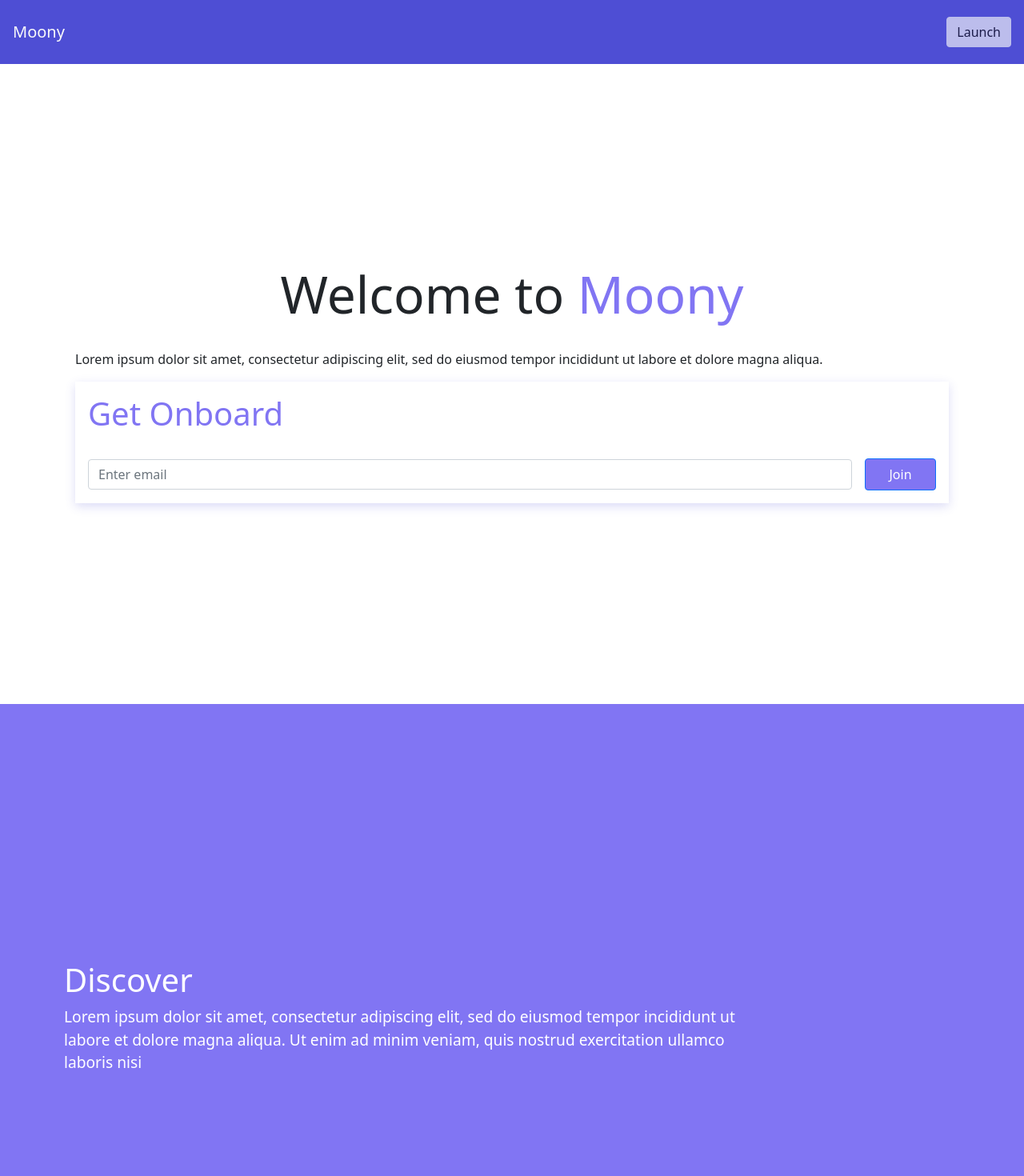
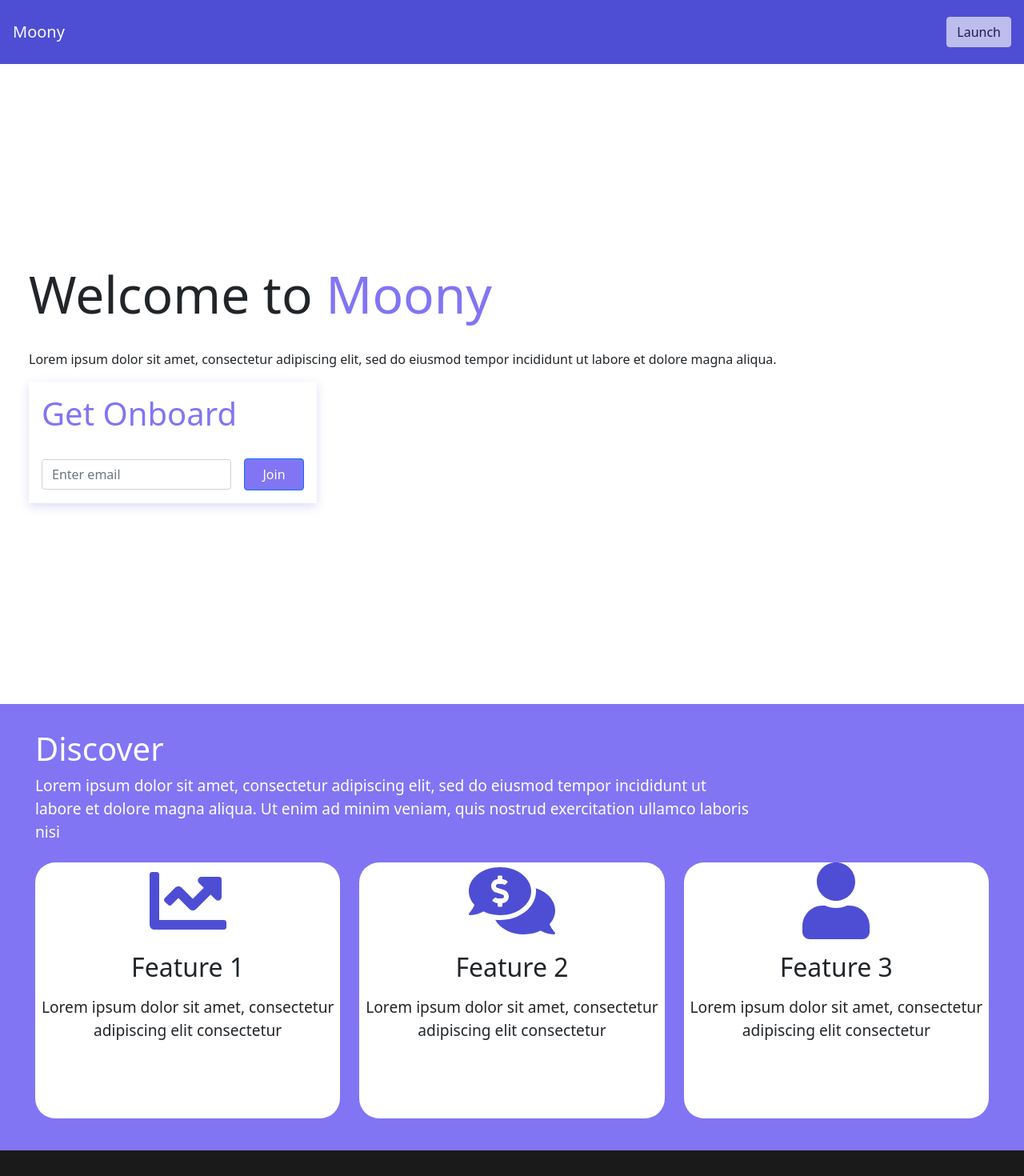
Before and after one commit to dariovp/ja-hackathon, a Next.js app: page / in a window 1280 px wide. Shown: the top 1470 px of the page at 80% size. Built offline with nearby package versions, Linux system fonts and the light colour scheme; no server answers.

Commit message:
Almost there :)

```diff
--- a/components/Commons/card/card.module.css
+++ b/components/Commons/card/card.module.css
@@ -1,16 +1,14 @@
 .main{
-    width: 40rem;
-    height:20rem;
-    border-radius: 5%;
-    padding: 2rem;
-    padding-top: 2rem;
+    width: 100%;
+    height: 20rem;
+    border-radius: 25px;
     font-size: 1.2rem;
     background-color: white;
     display:flex;
     flex-direction: column;
     justify-content: top;
     align-items: center;
-    margin: 2rem;
+
     text-align: center;
 }
 
--- a/components/Section/Intro/Intro.module.css
+++ b/components/Section/Intro/Intro.module.css
@@ -3,7 +3,7 @@
     display: flex;
     justify-content: center;
     align-items: center;
-    height: 100%;
+    height: 100vh;
 }
 
 .title {
@@ -18,7 +18,7 @@
   display: flex;
   justify-content: center;
   flex-direction: column;
-  align-items: center;
+  align-items: flex-start;
 }
 
 .rocketSection {
@@ -101,6 +101,7 @@ font-weight: bold;
 
 .registerStyle{
   width: 100%;
+  max-width: 22.5rem;
   padding: 1rem;
   color:#8175f3ff;
   box-shadow: rgba(78, 78, 212, 0.2) 0px 4px 12px;
--- a/components/Section/Intro/index.jsx
+++ b/components/Section/Intro/index.jsx
@@ -12,7 +12,7 @@ export default function Intro(props) {
 	const [open, setOpen] = useState(false);
 
 	return (
-		<Container className={styles.intro}>
+		<Container fluid className={`${styles.intro}`}>
 			<Row className="justify-content-md-center align-items-md-center w-100 h-100">
 				<div className={styles.description}>
 
--- a/components/Section/WhatIs.jsx/WhatIs.module.css
+++ b/components/Section/WhatIs.jsx/WhatIs.module.css
@@ -2,7 +2,7 @@
   width: 100%;
   height: 100%;
   display: flex;
-  padding: 5rem;
+  padding: 2rem;
   justify-content: center;
   align-items: center;
   flex-direction: column;
--- a/components/Section/WhatIs.jsx/index.jsx
+++ b/components/Section/WhatIs.jsx/index.jsx
@@ -4,6 +4,7 @@ import { motion } from "framer-motion"
 
 
 import { faChartLine, faCommentsDollar,faUser} from '@fortawesome/free-solid-svg-icons';
+import { Col, Container, Row } from 'react-bootstrap';
 
 
 export default function WhatIs () {
@@ -18,14 +19,26 @@ export default function WhatIs () {
 
 	return (
 		<div className={styles.main}>
-			<div className={styles.missionStatement}>
-				<h1>Discover</h1>
-				<p className={styles.description}>Lorem ipsum dolor sit amet, consectetur adipiscing elit, sed do eiusmod tempor incididunt ut labore et dolore magna aliqua. Ut enim ad minim veniam, quis nostrud exercitation ullamco laboris nisi</p>
-			</div>
+
+			<Container fluid>
+				<div className={styles.missionStatement}>
+					<h1>Discover</h1>
+					<p className={styles.description}>Lorem ipsum dolor sit amet, consectetur adipiscing elit, sed do eiusmod tempor incididunt ut labore et dolore magna aliqua. Ut enim ad minim veniam, quis nostrud exercitation ullamco laboris nisi</p>
+				</div>
+				<Row xl={3} lg={3} md={3} sm={1} xs={1}>
+					<Col className="d-flex justify-content-center align-items-center my-2">
+						<Card title = "Feature 1" description={cardText1} icon = {faChartLine} />
+					</Col>
+					<Col className="d-flex justify-content-center align-items-center my-2">
+						<Card title = "Feature 2" description={cardText2} icon = {faCommentsDollar}/>
+					</Col>
+					<Col className="d-flex justify-content-center align-items-center my-2">
+						<Card title = "Feature 3" description={cardText3} icon = {faUser}/>
+					</Col>
+				</Row>
+			</Container>
 			{/* <motion.div initial="false" animate="visible" variants={variants} className = {styles.cardContainer}>
-				<Card title = "Feature 1" description={cardText1} icon = {faChartLine} />
-				<Card title = "Feature 2" description={cardText2} icon = {faCommentsDollar}/>
-				<Card title = "Feature 3" description={cardText3} icon = {faUser}/>
+
 			</motion.div> */}
 		</div>
 	)
--- a/components/Section/index.jsx
+++ b/components/Section/index.jsx
@@ -1,6 +1,6 @@
 import styled from 'styled-components';
 
 export const Section = styled.section`
-	height: 100vh;
+	height: auto;
 	width: 100%;
 `;
--- a/db/config/config.js
+++ b/db/config/config.js
@@ -1,5 +1,4 @@
 'use strict';
-console.log(process.env)
 module.exports = {
 	development: {
 		username: process.env.DB_USER,
--- a/pages/_app.js
+++ b/pages/_app.js
@@ -5,7 +5,6 @@ import { config } from "@fortawesome/fontawesome-svg-core";
 config.autoAddCss = false;
 
 function MyApp({ Component, pageProps }) {
-	console.log("MYAPP -> ", process.env)
 	return <Component {...pageProps} />
 }
 
--- a/pages/index.js
+++ b/pages/index.js
@@ -77,12 +77,3 @@ export default function Home() {
 	)
 
 }
-
-export async function getStaticProps(context) {
-
-	return {
-		props: {
-			env: JSON.stringify(process.env)
-		}, // will be passed to the page component as props
-	}
-}
```
Also changed, not shown: components/Commons/card/index.jsx (indentation only).
